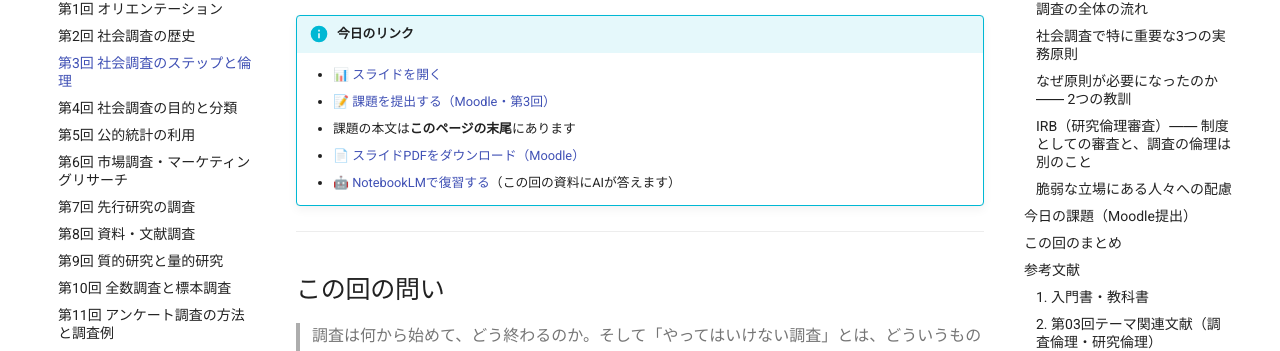
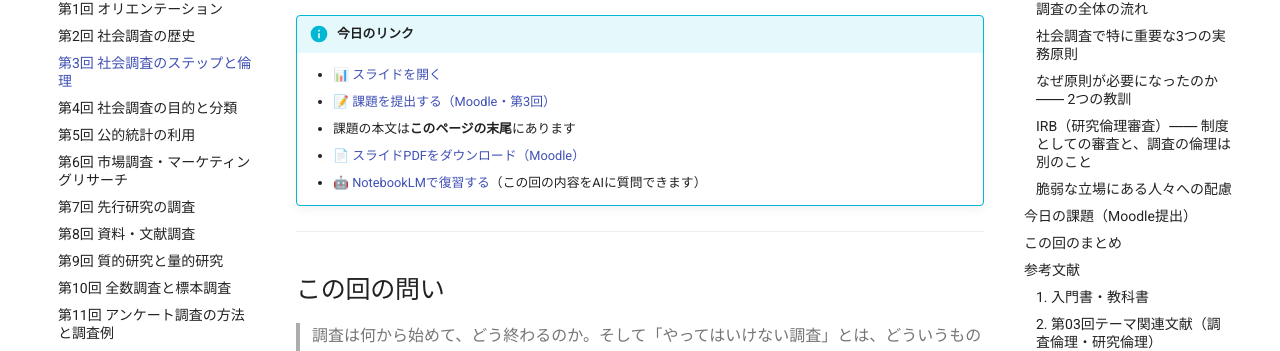
Before and after one commit to aonoa68/shakaichosa, an MkDocs documentation site: the page built from docs/week03.md, in a window 1280 px wide and 900 px high. Shown: the part 210-561 px from the top of the window. Built offline with MkDocs 1.6.1 and Material for MkDocs 9.7.7, drawn with Linux system fonts in a browser that asks for light colours.

Commit message:
第3回のNotebookLMリンクの説明を直す
「この回の資料にAIが答えます」は日本語として壊れていた。
「この回の内容をAIに質問できます」に修正。

Co-Authored-By: Claude Opus 5 (1M context) <noreply@anthropic.com>
Claude-Session: https://claude.ai/code/session_01VNG6MY7caqH6ZBqg92AUZE

```diff
--- a/docs/week03.md
+++ b/docs/week03.md
@@ -7,7 +7,7 @@
     - [📝 課題を提出する（Moodle・第3回）](https://moodle.hokusei.ac.jp/mod/assign/view.php?id=990652)
     - 課題の本文は**このページの末尾**にあります
     - [📄 スライドPDFをダウンロード（Moodle）](https://moodle.hokusei.ac.jp/mod/resource/view.php?id=1003565)
-    - [🤖 NotebookLMで復習する](https://notebook.google.com/notebook/f0a2d8d5-1b4e-4e4f-9e8c-b085807ea3ce)（この回の資料にAIが答えます）
+    - [🤖 NotebookLMで復習する](https://notebook.google.com/notebook/f0a2d8d5-1b4e-4e4f-9e8c-b085807ea3ce)（この回の内容をAIに質問できます）
 
 ---
 
```
